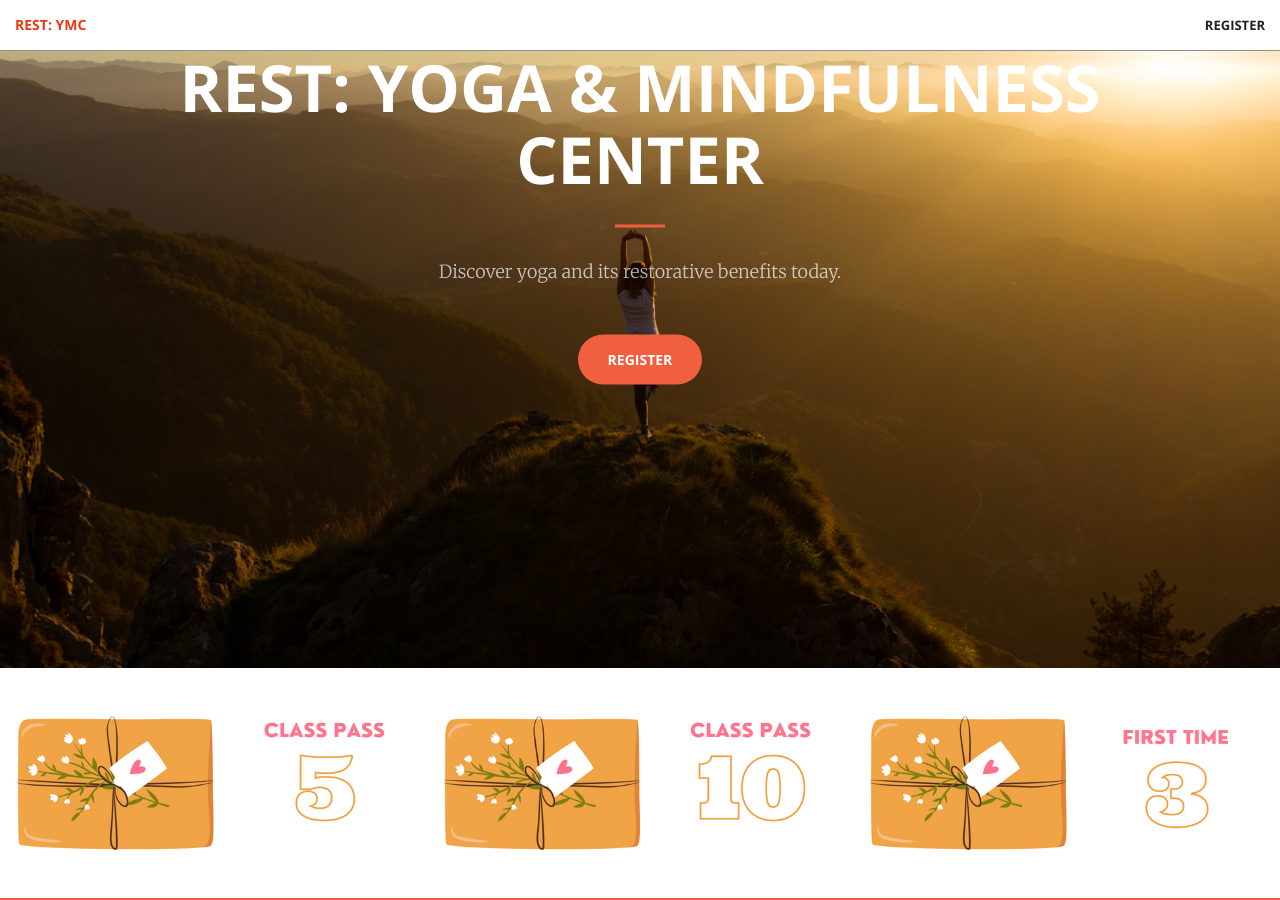
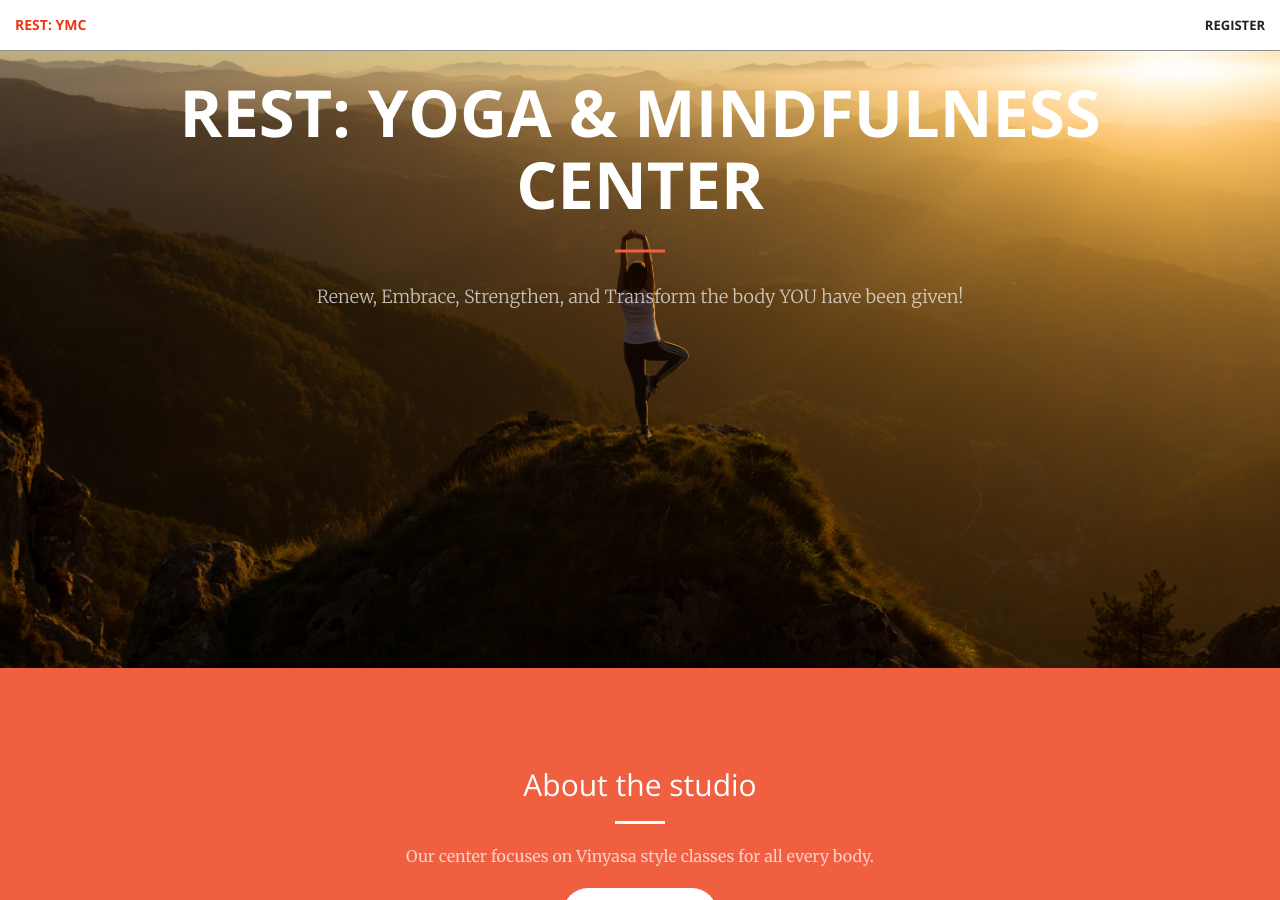
Before and after one commit to hathawayj/restymc.com, a Jekyll site: the page built from index.html, in a window 1280 px wide and 900 px high, scrolled down 232 px. Built offline with Jekyll 4.4.1, drawn with Linux system fonts in a browser that asks for light colours; some of the changed text lies outside the part shown.

```diff
--- a/_includes/call-to-action.html
+++ b/_includes/call-to-action.html
@@ -2,9 +2,9 @@
     <div class="container">
         <div class="row">
             <div class="col-lg-8 col-lg-offset-2 text-center">
-                <h2 class="section-heading">Start your yoga journey!</h2>
+                <h2 class="section-heading">About the studio</h2>
                 <hr class="light">
-                <p class="text-faded">Come experience our center and find a safe a restorative process for your mind and body.!</p>
+                <p class="text-faded">Our center focuses on Vinyasa style classes for all every body.</p>
                 <a href="#page-bottom" class="btn btn-default btn-xl">Get Started!</a>
             </div>
         </div>
--- a/_includes/contact.html
+++ b/_includes/contact.html
@@ -6,7 +6,7 @@
                 <hr class="primary">
                 <p>Have questions? Contact us today.</p>
             </div>
-        <div class="col-lg-2 col-lg-offset-1 text-center">
+        <div class="col-lg-8 col-lg-offset-2 text-center">
             <a href="mailto:{{ site.email }}">
             <i class="fa fa-envelope-o fa-3x wow bounceIn" data-wow-delay=".1s"></i>
                 <p>{{ site.email }}</p>
--- a/_includes/header.html
+++ b/_includes/header.html
@@ -3,8 +3,7 @@
         <div class="header-content-inner">
             <h1>REST: Yoga & Mindfulness Center</h1>
             <hr>
-            <p>Discover yoga and its restorative benefits today.</p>
-            <a href="#page-bottom" class="btn btn-primary btn-xl page-scroll">Register</a>
+            <p>Renew, Embrace, Strengthen, and Transform the body YOU have been given!</p>
         </div>
     </div>
 </header>
--- a/_includes/portfolio.html
+++ b/_includes/portfolio.html
@@ -7,10 +7,10 @@
                     <div class="portfolio-box-caption">
                         <div class="portfolio-box-caption-content">
                             <div class="project-category text-faded">
-                                Category
+                                Click for savings!
                             </div>
                             <div class="project-name">
-                                Project Name
+                                Order 5 classes at a discounted price.
                             </div>
                         </div>
                     </div>
@@ -22,10 +22,10 @@
                     <div class="portfolio-box-caption">
                         <div class="portfolio-box-caption-content">
                             <div class="project-category text-faded">
-                                Category
+                                Click for savings!
                             </div>
                             <div class="project-name">
-                                Project Name
+                                Order 10 classes at a discounted price.
                             </div>
                         </div>
                     </div>
@@ -37,10 +37,10 @@
                     <div class="portfolio-box-caption">
                         <div class="portfolio-box-caption-content">
                             <div class="project-category text-faded">
-                                Category
+                                Click for savings!
                             </div>
                             <div class="project-name">
-                                Project Name
+                                First experience at reduced price.
                             </div>
                         </div>
                     </div>
--- a/_layouts/front.html
+++ b/_layouts/front.html
@@ -6,8 +6,8 @@
 <body id="page-top">
   {% include nav.html %}
   {% include header.html %}
+  {% include call-to-action.html %}
   {% include portfolio.html %}
-  {% include call-to-action.html %}
   {% include aside.html %}
   {% include contact.html %}
   {% include scripts.html %}
```
Also changed, not shown: img/portfolio/1.jpg (deleted).
